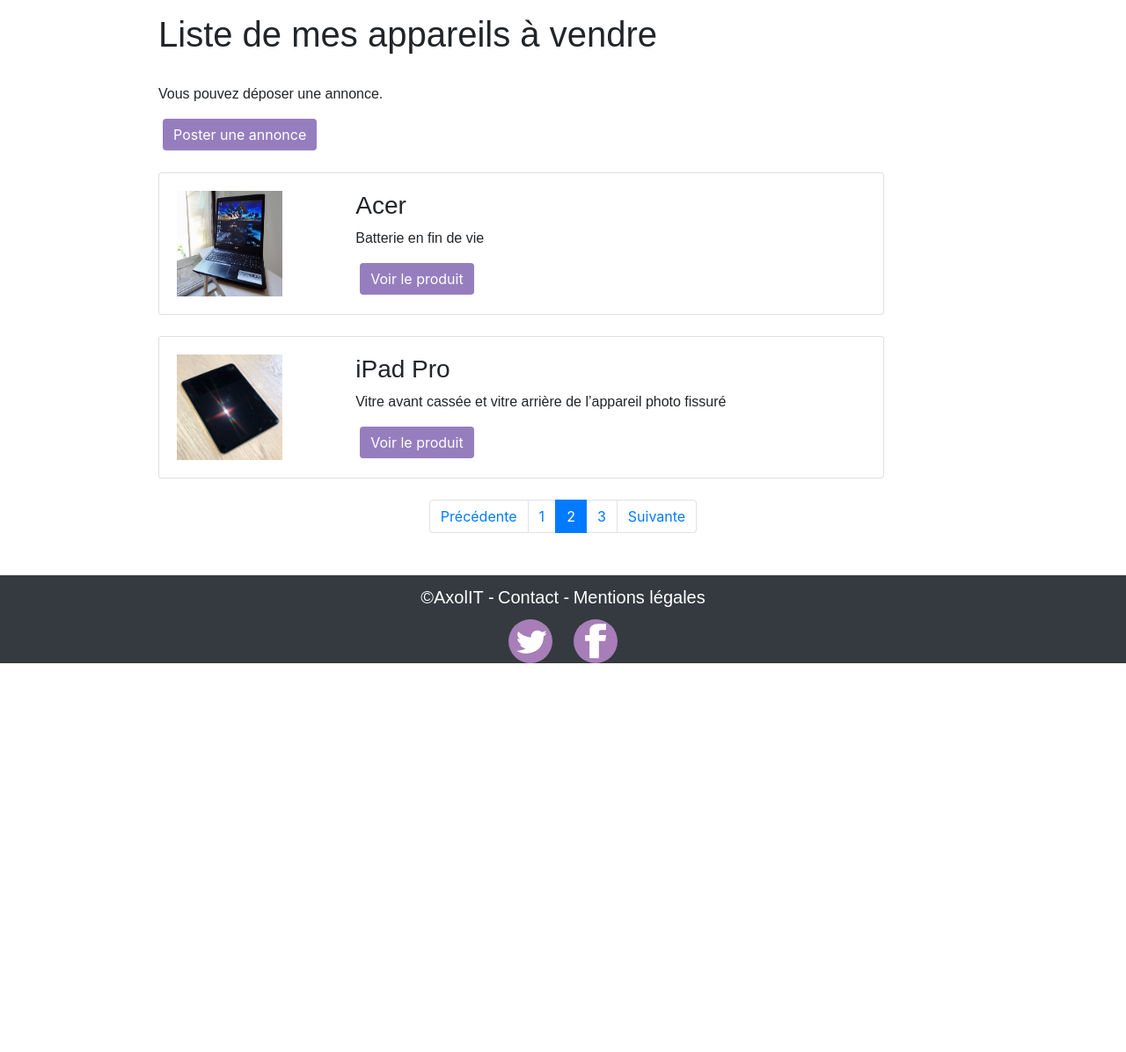
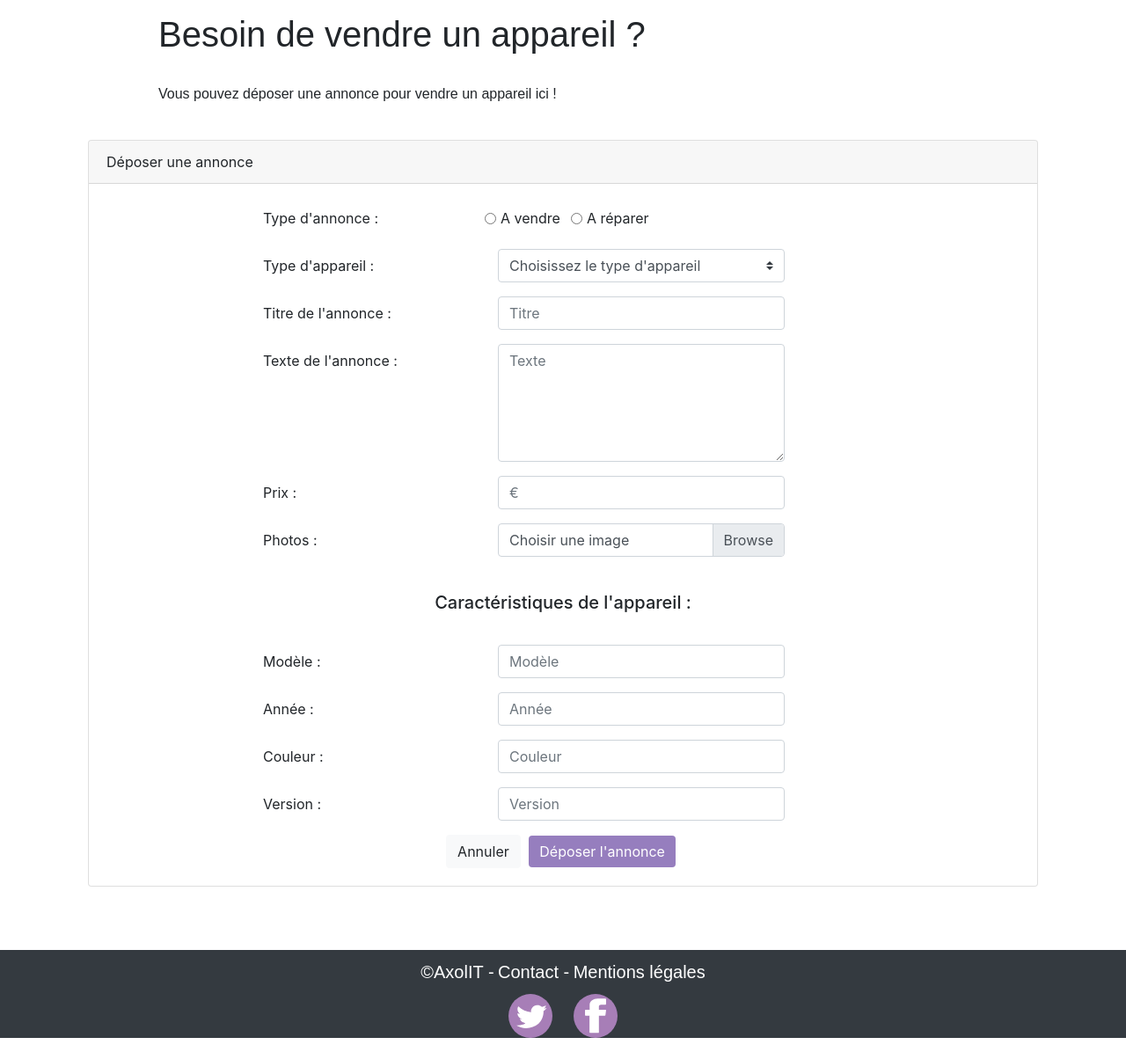
Before and after one commit to StephanieeV/Axolit, a Symfony app: template templates/default/vendre.html.twig in a window 1280 px wide. Shown: the part 99-1295 px from the top of the page at 88% size. Before the commit the page ends 853 px from the top, so only its background shows below. Run offline with Twig, Linux system fonts and the light colour scheme; the template is opened without the code that fills it, so the values that code supplies are empty; some libraries are stand-ins or nearby versions.

Commit message:
modif page vendre

```diff
--- /dev/null
+++ b/templates/default/annonce_vente.html.twig
@@ -0,0 +1,166 @@
+{% block contenu %}
+
+	<div class="container">
+		<div class="card">
+			<div class="card-header">
+				Déposer une annonce
+			</div>
+
+			<div class="card-body">
+				<form>
+					<div class="form-group row">
+						<label for="radio" class="col-form-label col-sm-3 col-md-3 offset-md-2">
+							Type d'annonce :
+						</label>
+						<div class="form-check form-check-inline">
+							<input class="form-check-input" type="radio" name="option1" name="radio1" value="option1">
+							<label class="form-check-label" for="inlineRadio1">
+								A vendre
+							</label>
+						</div>
+						<div class="form-check form-check-inline">
+							<input class="form-check-input" type="radio" name="option2" name="radio2" value="option2">
+							<label class="form-check-label" for="inlineRadio2">
+								A réparer
+							</label>
+						</div>
+					</div>
+					<div class="form-group row">
+						<label class="col-form-label col-sm-3 col-md-3 offset-md-2">
+							Type d'appareil :
+						</label>
+						<div class="col-sm-6 col-md-4">
+							<select class="custom-select">
+								<option selected>
+									Choisissez le type d'appareil
+								</option>
+								<option value="1">
+									Téléphone
+								</option>
+								<option value="2">
+									Tablette
+								</option>
+								<option value="3">
+									Ordinateur
+								</option>
+							</select>
+						</div>
+					</div>
+					<div class="form-group row">
+						<label for="titre" class="col-form-label col-sm-3 col-md-3 offset-md-2">
+							Titre de l'annonce :
+						</label>
+						<div class="col-sm-6 col-md-4">
+							<input class="form-control" type="text" name="titre" placeholder="Titre" required="Veuillez renseigner ce champ">
+						</div>
+					</div>
+					<div class="form-group row">
+						<label for="texteannonce" class="col-form-label col-sm-3 col-md-3 offset-md-2">
+							Texte de l'annonce :
+						</label>
+						<div class="col-sm-6 col-md-4">
+							<textarea class="form-control" rows="5" name="texteannonce" placeholder="Texte" required="Veuillez renseigner ce champ"></textarea>
+						</div>
+					</div>
+					<div class="form-group row">
+						<label for="prix" class="col-form-label col-sm-3 col-md-3 offset-md-2">
+							Prix :
+						</label>
+						<div class="col-sm-6 col-md-4">
+							<input class="form-control" type="number" name="prix" placeholder="€">
+						</div>
+					</div>
+					<div class="form-group row">
+						<label for="fichier" class="col-form-label col-sm-3 col-md-3 offset-md-2">
+							Photos :
+						</label>
+						<div class="col-sm-6 col-md-4">
+							<div class="custom-file">
+								<input type="file" class="custom-file-input" name="fichier" accept="image/bmp,image/gif,image/jpeg,image/png,image/x-ms-bmp">
+								<label class="custom-file-label" for="customFile">
+									Choisir une image
+								</label>
+							</div>
+						</div>
+					</div>
+					<br>
+					<h5 class="card-title text-center">
+						Caractéristiques de l'appareil :
+					</h5>
+					<br>
+					<div class="form-group row">
+						<label for="modele" class="col-form-label col-sm-3 col-md-3 offset-md-2">
+							Modèle :
+						</label>
+						<div class="col-sm-6 col-md-4">
+							<input class="form-control" type="text" name="modele" placeholder="Modèle">
+						</div>
+					</div>
+					<div class="form-group row">
+						<label for="annee" class="col-form-label col-sm-3 col-md-3 offset-md-2">
+							Année :
+						</label>
+						<div class="col-sm-6 col-md-4">
+							<input class="form-control" type="text" name="annee" placeholder="Année">
+						</div>
+					</div>
+					<div class="form-group row">
+						<label for="couleur" class="col-form-label col-sm-3 col-md-3 offset-md-2">
+							Couleur :
+						</label>
+						<div class="col-sm-6 col-md-4">
+							<input class="form-control" type="text" name="couleur" placeholder="Couleur">
+						</div>
+					</div>
+					<div class="form-group row">
+						<label for="version" class="col-form-label col-sm-3 col-md-3 offset-md-2">
+							Version :
+						</label>
+						<div class="col-sm-6 col-md-4">
+							<input class="form-control" type="text" name="version" placeholder="Version">
+						</div>
+					</div>
+
+					<div class="text-center">
+						<button type="button" class="btn btn-light">
+							Annuler
+						</button>
+						<button type="submit" class="btn btn-rose btn-primary" data-toggle="modal" data-target="#depotModal">
+							Déposer l'annonce
+						</button>
+
+
+						<div class="modal fade" id="depotModal" tabindex="-1" role="dialog" aria-labelledby="depotModalLabel" aria-hidden="true">
+							<div class="modal-dialog" role="document">
+								<div class="modal-content">
+									<div class="modal-header">
+										<h5 class="modal-title" id="depotModalLabel">
+											Annonce
+										</h5>
+										<button type="button" class="close" data-dismiss="modal" aria-label="Close">
+											<span aria-hidden="true">
+												&times;
+											</span>
+										</button>
+									</div>
+									<div class="modal-body">
+										Une fois votre annonce validée par notre équipe, elle sera mise en ligne dans un délai de 24 heures.
+									</div>
+									<div class="modal-footer">
+										<button type="button" class="btn btn-light" data-dismiss="modal">
+											Fermer
+										</button>
+									</div>
+								</div>
+							</div>
+						</div>
+
+
+					</div>
+				</form>
+			</div>
+		</div>
+	</div>
+
+
+{% endblock %}
--- a/templates/default/vendre.html.twig
+++ b/templates/default/vendre.html.twig
@@ -1,71 +1,44 @@
 {% extends "layout.html.twig" %}
 
-{% block titre_page %}Axolit - Vendre{% endblock %}
+{% block titre_page %}
+	Axolit - Vendre
+{% endblock %}
 
-{% block link_css %}<link href="./css/vendre.css" rel="stylesheet"> {% endblock %}
-{% block accueil %} class="btn btn-rose "{% endblock %}
-{% block vendre %}class="btn btn-rose active "{% endblock %}
-{% block acheter %}class="btn btn-rose "{% endblock %}
-{% block reparer %}class="btn btn-rose "{% endblock %}
+{% block link_css %}
+	<link href="./css/vendre.css" rel="stylesheet">
+{% endblock %}
+{% block accueil %}
+	class="btn btn-rose "
+{% endblock %}
+{% block vendre %}
+	class="btn btn-rose active "
+{% endblock %}
+{% block acheter %}
+	class="btn btn-rose "
+{% endblock %}
+{% block reparer %}
+	class="btn btn-rose "
+{% endblock %}
 {% block contenu %}
 
-        <div class="container">
-            <div class="row sous-categorie">
+	<div class="container">
+		<div class="row sous-categorie">
 
-                <div class="col-md-9 offset-md-1">
-                <h1>Liste de mes appareils à vendre</h1>
-                <br>
-                <p>Vous pouvez déposer une annonce.</p>
-                <a href="annonce.php"><button class="btn-rose btn btn-primary" name="bouton poster" type="button" style="margin-bottom: 25px;">Poster une annonce</button></a>
-                <br>
+			<div class="col-md-11 offset-md-1">
+				<h1>
+					Besoin de vendre un appareil ?
+				</h1>
+				<br>
+				<p>
+					Vous pouvez déposer une annonce pour vendre un appareil ici !
+				</p>
 
-                    <div class="card">
-                        <div class="card-body text-center text-md-left">
-                            <div class="row">
-                                <div class="col-md-2">
-                                    <img src="./css/images/ordinateuracer.jpg" alt="image d'un produit" class="image_tel">
-                                </div>
-                                <div class="col-md-9 offset-md-1">
-                                    <h3>Acer</h3>
-                                    <p class="text-justify text-center text-md-left">Batterie en fin de vie</p>
-                                    <a href="produit3.php"><button class="btn-rose btn btn-primary" name="bouton voir" type="button">Voir le produit</button></a>
-                                </div>
-                            </div>
-                        </div>
-                    </div>
-                    <br>
-                    <div class="card">
-                        <div class="card-body text-center text-md-left">
-                            <div class="row">
-                                <div class="col-md-2">
-                                    <img src="./css/images/ipad_pro.png" alt="image d'un produit" class="image_tel">
-                                </div>
-                                <div class="col-md-9 offset-md-1">
-                                    <h3>iPad Pro</h3>
-                                    <p class="text-justify text-center text-md-left">Vitre avant cassée et vitre arrière de l’appareil photo fissuré</p>
-                                    <a href="produit4.php"><button class="btn-rose btn btn-primary" name="bouton voir" type="button">Voir le produit</button></a>
-                                </div>
-                            </div>
-                        </div>
-                    </div>
-                </div>
-            </div>
-        </div>
-        <br>
-        <nav aria-label="Page navigation example">
-            <ul class="pagination justify-content-center">
-                <li class="page-item">
-                    <a class="page-link" href="#" tabindex="-1">Précédente</a>
-                </li>
-                <li class="page-item"><a class="page-link" href="#">1<span class="sr-only">(current)</span></a></li>
-                <li class="page-item active">
-                    <a class="page-link" href="#">2 </a>
-                </li>
-                <li class="page-item"><a class="page-link" href="#">3</a></li>
-                <li class="page-item">
-                    <a class="page-link" href="#">Suivante</a>
-                </li>
-            </ul>
-        </nav>
+				<br>
+			</div>
+		</div>
+		{% include "default/annonce_vente.html.twig" %}
+
+	</div>
+	<br>
 
 {% endblock %}
```
